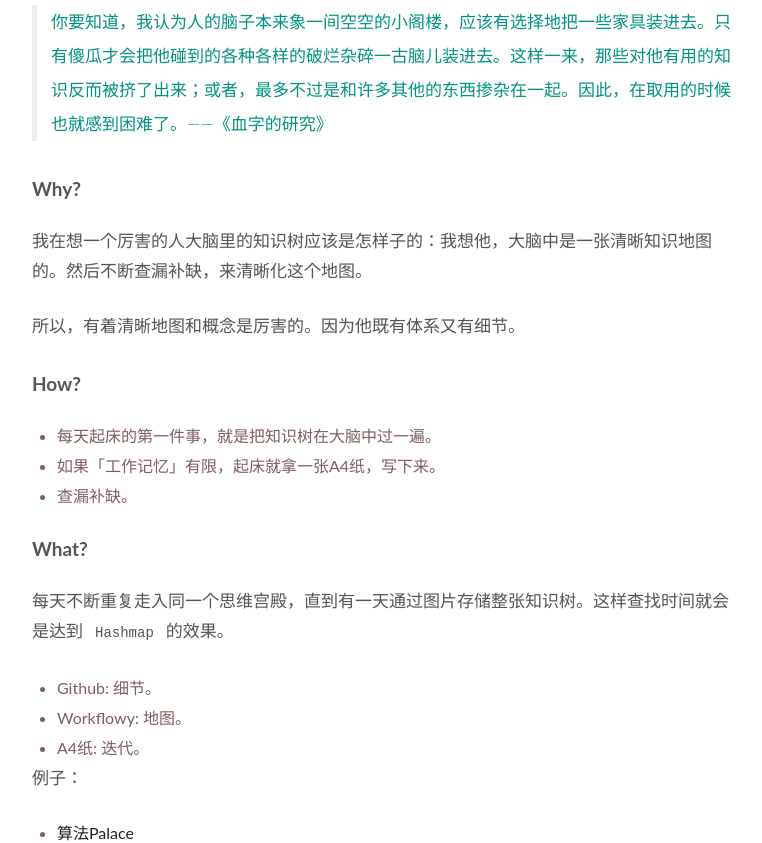
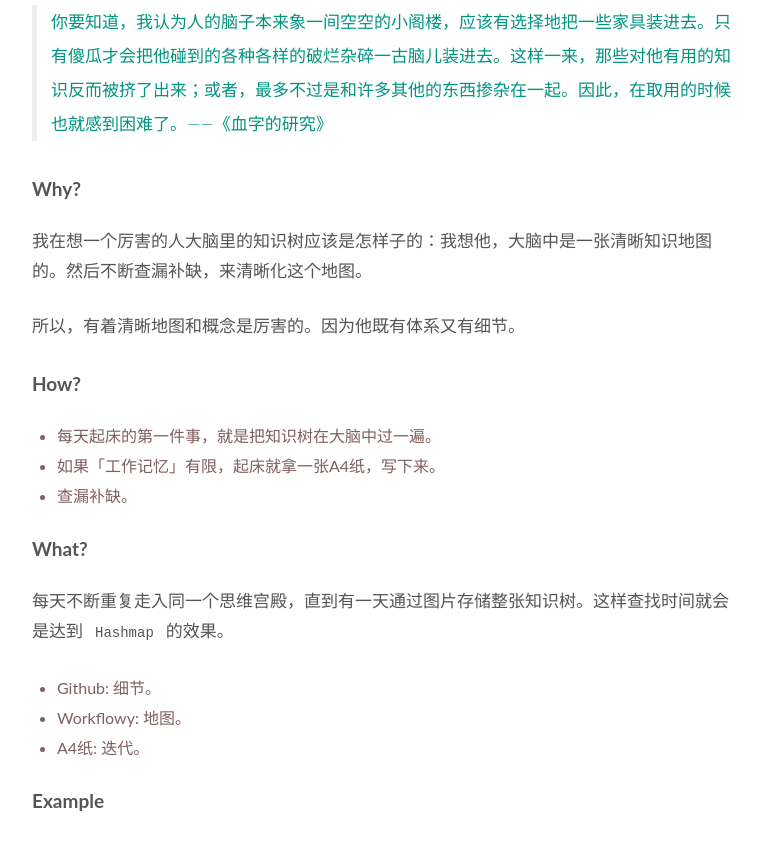
Before and after one commit to WillWang-X/willwang-x.github.io, a Jekyll site: the page built from _posts/blogs/2020-08-07-palace.md, in a window 1280 px wide. Shown: the part 575-1418 px from the top of the page, without its empty margins (258-1020 px from the left). Built offline with Jekyll 4.4.1, drawn with Linux system fonts in a browser that asks for light colours.

Commit message:
typesetting

```diff
--- a/_posts/blogs/2020-08-07-palace.md
+++ b/_posts/blogs/2020-08-07-palace.md
@@ -38,7 +38,7 @@ published: true
 - Workflowy: 地图。
 - A4纸: 迭代。
 
-例子：
+## Example
 
 - [算法Palace](https://workflowy.com/s/0-x-palace/wl1ogOpj0IU7juyl)
 - [一生所爱](https://www.dropbox.com/preview/palace.willwang.cc/palace-life/README.md)
```
